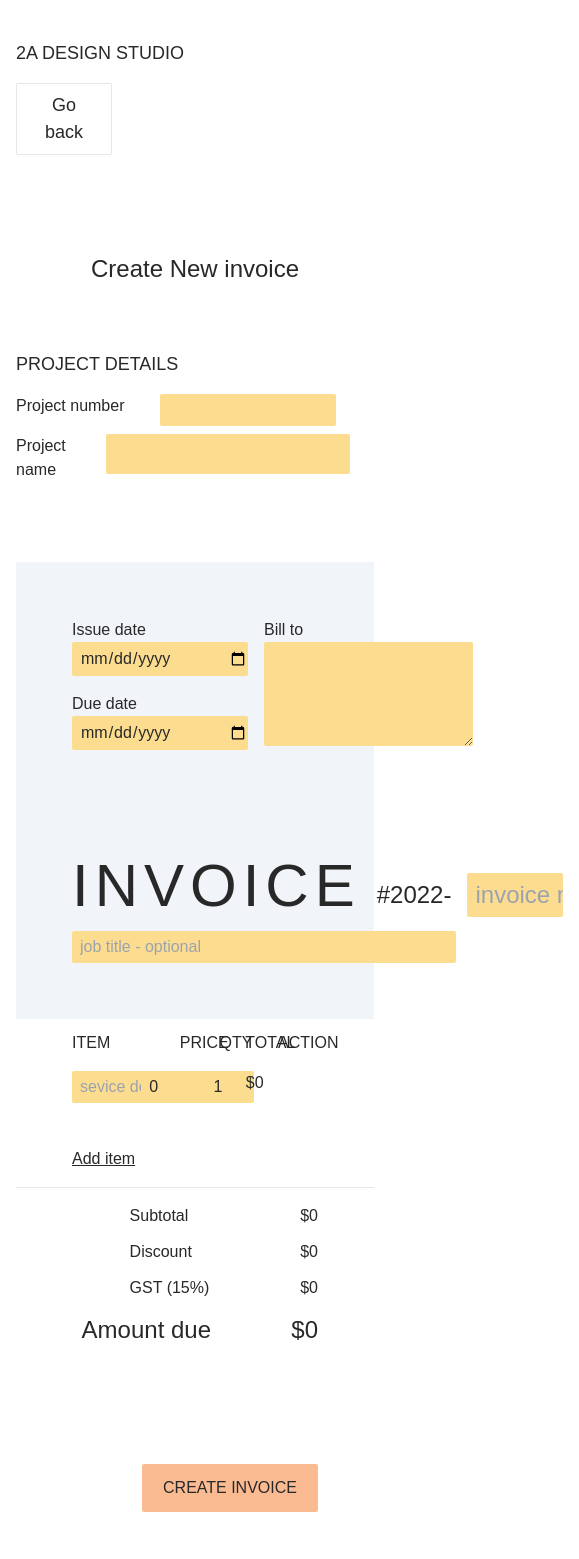
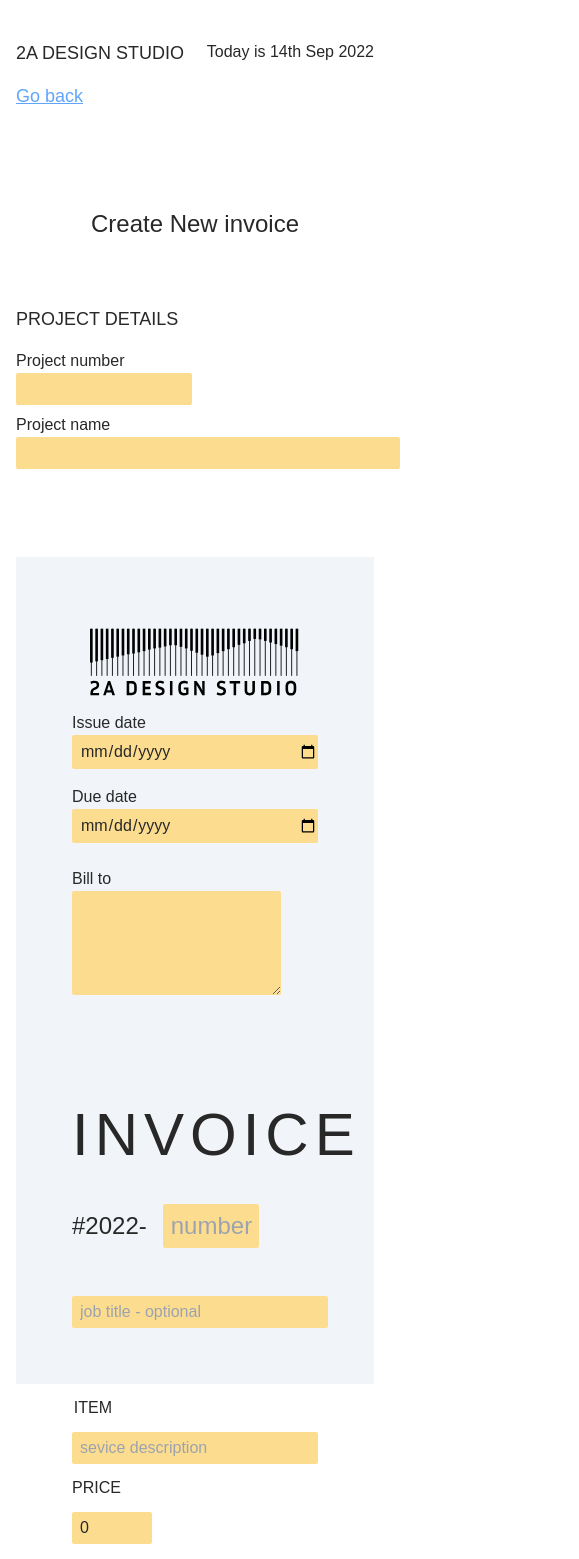
Before and after one commit to piggydoughnut/2a-tools, a Next.js app: page /invoice in a window 390 px wide. Shown: the top 1559 px of the page, 579 px wide, since content can reach past the window. Built offline with nearby package versions, Linux system fonts and the light colour scheme.

Commit message:
basic responsiveness

```diff
--- a/components/Header.tsx
+++ b/components/Header.tsx
@@ -1,3 +1,4 @@
+import { getTodayDate } from "util/helpers";
 import { useRouter } from "next/router";
 
 export default function Header({
@@ -8,15 +9,17 @@ export default function Header({
   title: string;
 }) {
   const router = useRouter();
+  const d = getTodayDate();
   return (
     <div>
+      <div className="flex justify-between">
         <div className="flex flex-col">
           <h1 className="font-inriaSans uppercase text-sm mb-4">
             2A Design Studio
           </h1>
           {router.pathname !== "/" && (
             <button
-            className="pt-2 pl-4 pr-4 pb-2 border rounded-sm text-sm hover:scale-110 ease-in-out duration-300 w-24"
+              className="underline rounded-sm text-sm hover:scale-110 ease-in-out duration-300 text-blue-400 text-left"
               onClick={() => router.push(goTo)}
             >
               Go back
@@ -24,6 +27,9 @@ export default function Header({
           )}
         </div>
 
+        <div className="">Today is {d}</div>
+      </div>
+
       <h1 className="font-inriaSans text-lg mb-4 text-center mt-24">{title}</h1>
     </div>
   );
--- a/pages/invoice.js
+++ b/pages/invoice.js
@@ -137,7 +137,7 @@ export default function InvoiceGeneratorPage() {
               <div className="flex flex-col mt-12">
                 <div className="flex flex-col mb-20">
                   <p className="text-sm uppercase mb-4">Project Details</p>
-                  <div className="flex flex-row">
+                  <div className="flex flex-col sm:flex-row">
                     <label className="w-36" htmlFor="projectNumber">
                       Project number
                     </label>
@@ -148,7 +148,7 @@ export default function InvoiceGeneratorPage() {
                     />
                     {showErrors(errors, touched, "projectNumber")}
                   </div>
-                  <div className="flex flex-row">
+                  <div className="flex flex-col sm:flex-row">
                     <label className="w-36" htmlFor="projectName">
                       Project name
                     </label>
@@ -162,7 +162,7 @@ export default function InvoiceGeneratorPage() {
                 </div>
                 <div>
                   <div className="bg-slate-100 p-14">
-                    <div className="flex flex-row justify-between">
+                    <div className="flex flex-col sm:flex-row justify-between">
                       <Image
                         src="/logo.svg"
                         width="250"
@@ -170,7 +170,7 @@ export default function InvoiceGeneratorPage() {
                         alt="2aLogo"
                         className="-ml-3"
                       />
-                      <div className="flex flex-row gap-4">
+                      <div className="flex flex-col sm:flex-row gap-4">
                         <div className="flex flex-col">
                           <div className="w-44">
                             <label htmlFor={"issueDate"}>{"Issue date"}</label>
@@ -203,22 +203,22 @@ export default function InvoiceGeneratorPage() {
                         </div>
                       </div>
                     </div>
-                    <div className="flex flex-row justify-between align-baseline mt-20">
+                    <div className="flex flex-col sm:flex-row justify-between align-baseline mt-20">
                       <h1 className="text-xl font-InriaSans tracking-widest">
                         INVOICE
                       </h1>
-                      <div className="flex flex-row justify-center align-baseline">
-                        <p className="text-lg self-align-baseline pt-9 ml-4">
+                      <div className="flex flex-row justify-start sm:justify-center align-baseline mt-6 sm:mt-0">
+                        <p className="text-lg self-align-baseline pt-1 sm:pt-9 sm:ml-4">
                           #{new Date().getFullYear()}-
                           {values.projectNumber
                             ? values.projectNumber + "-"
                             : null}
                         </p>
-                        <div className="text-lg self-align-baseline align-middle pt-8 ml-4 w-24">
+                        <div className="text-lg self-align-baseline align-middle sm:pt-8 ml-4 w-24">
                           <Field
                             name="invoiceNumber"
                             type="text"
-                            placeholder="invoice number"
+                            placeholder="number"
                             className=" bg-yellowy mb-2 rounded-sm pt-1 pb-1 pl-2 w-24"
                           />
                         </div>
@@ -229,7 +229,7 @@ export default function InvoiceGeneratorPage() {
                       </div>
                     </div>
                     <Field
-                      className="bg-yellowy border-0 rounded-sm w-96 pt-1 pb-1 pl-2"
+                      className="bg-yellowy border-0 rounded-sm w-64 sm:w-96 pt-1 pb-1 pl-2 mt-10 sm:mt-0"
                       name="jobTitle"
                       type="text"
                       placeholder="job title - optional"
@@ -239,7 +239,7 @@ export default function InvoiceGeneratorPage() {
                     name="items"
                     render={(arrayHelpers) => (
                       <div className="pr-14 pl-14 pt-3">
-                        <div className="grid gap-4 grid-cols-8 mb-4">
+                        <div className="sm:grid sm:gap-4 sm:grid-cols-8 mb-4 hidden">
                           <div className="col-span-4 text-left uppercase max-w-4xl">
                             Item
                           </div>
@@ -255,8 +255,11 @@ export default function InvoiceGeneratorPage() {
                         {values.items?.map((val, idx) => (
                           <div
                             key={idx}
-                            className="grid gap-3 grid-cols-8 mb-4"
+                            className="flex flex-col sm:grid gap-3 sm:grid-cols-8 mb-4"
                           >
+                            <div className="justify-self-end text-right uppercase w-10 sm:hidden">
+                              Item
+                            </div>
                             <Field
                               className="bg-yellowy border-0 rounded-sm pt-1 pb-1 pl-2 col-span-4"
                               name={`items[${idx}].item`}
@@ -264,6 +267,9 @@ export default function InvoiceGeneratorPage() {
                               value={val.item}
                               placeholder={"sevice description"}
                             />
+                            <div className="justify-self-end text-right uppercase w-10 sm:hidden">
+                              Price
+                            </div>
                             <Field
                               className="bg-yellowy border-0 rounded-sm pt-1 pb-1 pl-2 w-20 justify-self-end"
                               name={`items[${idx}].price`}
@@ -271,12 +277,18 @@ export default function InvoiceGeneratorPage() {
                               type="number"
                               value={val.price}
                             />
+                            <div className="justify-self-end text-right uppercase w-10 sm:hidden">
+                              Cost
+                            </div>
                             <Field
                               className="bg-yellowy border-0 rounded-sm pt-1 pb-1 pl-2 w-12 justify-self-end"
                               name={`items[${idx}].qty`}
                               type="number"
                               value={val.qty ? val.qty : 1}
                             />
+                            <div className="justify-self-end text-right uppercase w-10 sm:hidden">
+                              Total
+                            </div>
                             <div className="w-10 justify-self-end">
                               ${Number((val.qty * val.price).toFixed(2))}
                             </div>
--- a/util/helpers.tsx
+++ b/util/helpers.tsx
@@ -1,3 +1,5 @@
+import { DATE_FORMAT } from "util/pdfStyleConfig";
+import { format } from "date-fns";
 type newValueType = {
   item: string;
   qty: number;
@@ -20,3 +22,5 @@ export const getInvoiceNumber = (
   }${invoiceNumber}`;
 
 export const prepareTheTable = () => {};
+
+export const getTodayDate = () => format(new Date(), "do MMM yyyy");
```
Lines whose indentation alone changed are shown as unchanged.
